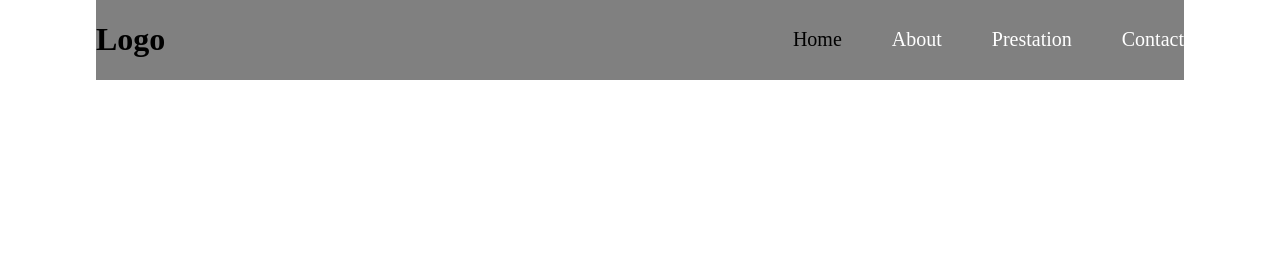
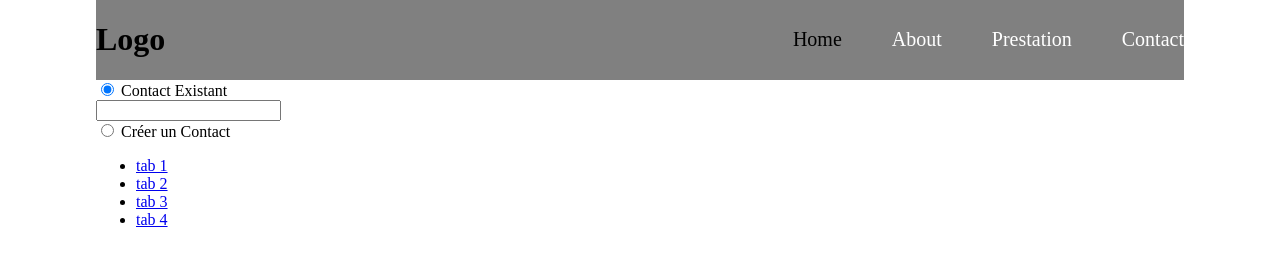
Before and after one commit to Harley755/active_navigation-js, a plain HTML site: page public/index.html in a window 1280 px wide. Drawn offline with Linux system fonts and the light colour scheme.

Commit message:
add choose between create or get contact

```diff
--- a/public/index.html
+++ b/public/index.html
@@ -56,13 +56,43 @@
             </ul>
         </nav>
     </header>
+
+    <main>
+        <form action="">
+            <div class="form-input">
+                <input onchange="changeOption()" type="radio" name="contact" id="contact_existant" checked>
+                <label for="contact_existant">Contact Existant</label>
+            </div>
+            <div id="contact_existant_div">
+                <input type="text" name="contact_existant" id="">
+            </div>
+            <div class="form-input">
+                <input onchange="changeOption()" type="radio" name="contact" id="cree_contact">
+                <label for="cree_contact">Créer un Contact</label>
+            </div>
+            <div id="cree_contact_div">
+                <input type="text" name="cree_contact" id="">
+            </div>
+        </form>
+
+
+        <section>
+            <ul>
+                <li><a href="#">tab 1</a></li>
+                <li><a href="#">tab 2</a></li>
+                <li><a href="#">tab 3</a></li>
+                <li><a href="#">tab 4</a></li>
+            </ul>
+
+            <div id="content1"></div>
+        </section>
+    </main>
 </body>
 
 
 <script>
+    // NAVIGATION LINK
     const nav_link = document.getElementsByClassName('nav-link');
-
-
     for (let index = 0; index < nav_link.length; index++) {
         const element = nav_link[index];
         element.addEventListener('click', () => {
@@ -81,6 +111,30 @@
             }
         });
     }
+
+    // ONE CHOOSE BETWEEN CREATE OR GET EXISTENCE CONTACT
+    const existant_radio = document.getElementById('contact_existant');
+    const cree_contact_radio = document.getElementById('cree_contact');
+
+    const contact_existant_div = document.getElementById('contact_existant_div');
+    const cree_contact_div = document.getElementById('cree_contact_div');
+
+    console.log('existant_radio: ', existant_radio.checked);
+
+    document.addEventListener('DOMContentLoaded', changeOption);
+    function changeOption() {
+        if (existant_radio.checked) {
+            contact_existant_div.style.display = 'block';
+            cree_contact_div.style.display = 'none';
+        } else {
+            contact_existant_div.style.display = 'none';
+            cree_contact_div.style.display = 'block';
+        }
+    }
+
+
+    // TABS FUNCTIONNALITY
+
 </script>
 
 </html>
```
